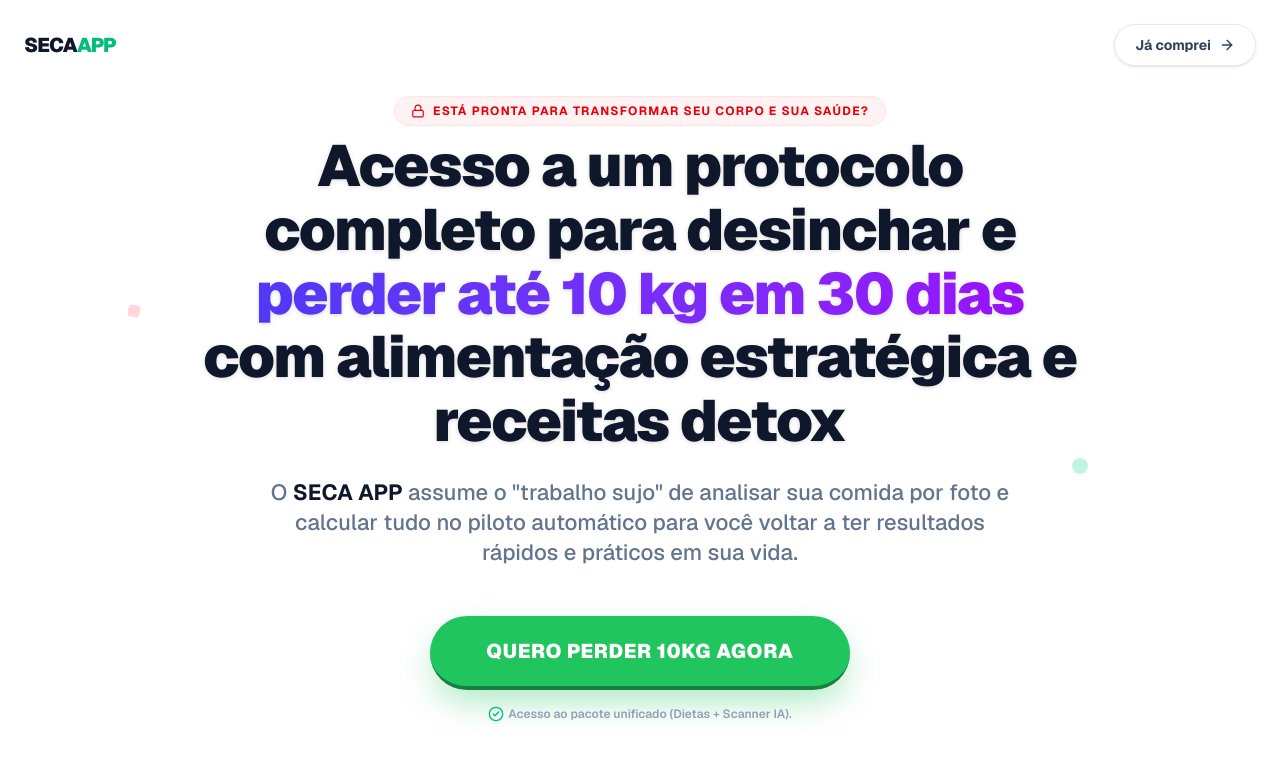
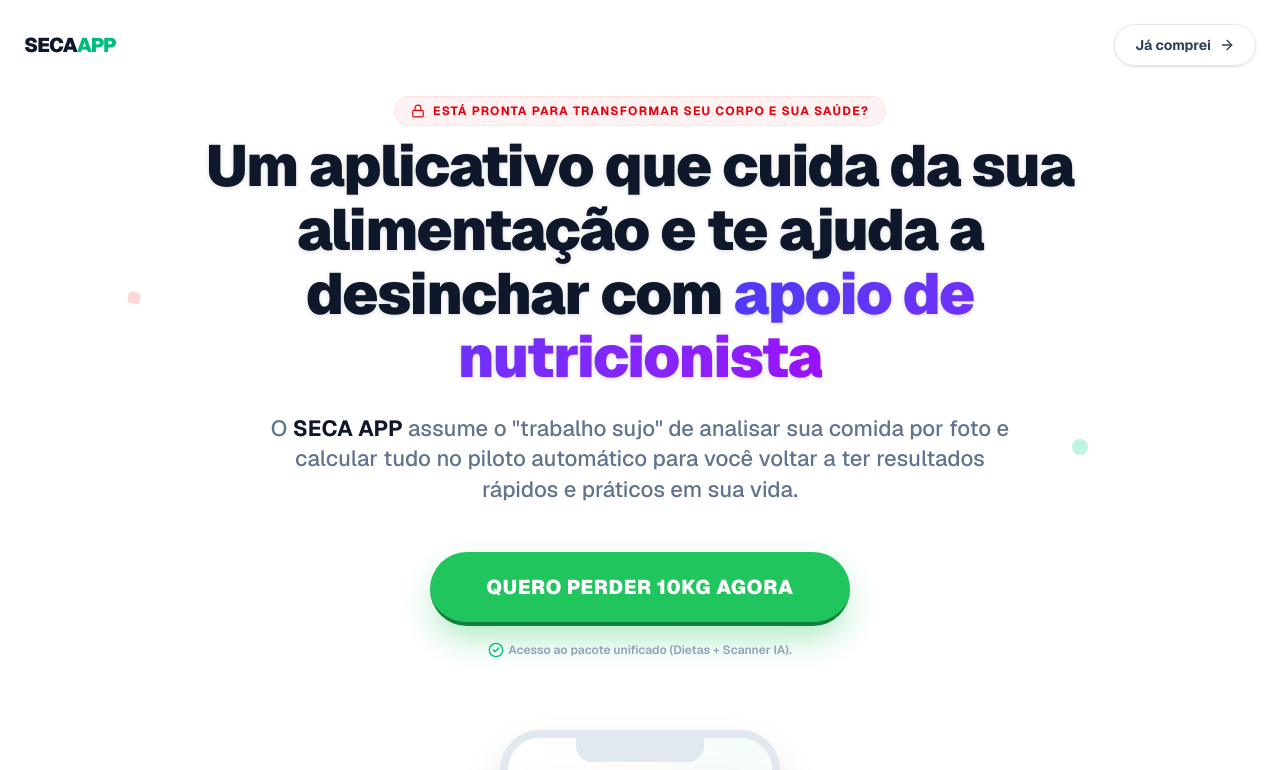
Before and after one commit to ofamosorei/app-fit, a Next.js app in the folder frontend/: page / in a window 1280 px wide. Shown: the top 770 px of the page. Built offline with nearby package versions, Linux system fonts and the light colour scheme.

Commit message:
feat(landing): update hero title text per user request

```diff
--- a/frontend/src/app/page.tsx
+++ b/frontend/src/app/page.tsx
@@ -99,7 +99,7 @@
             <Lock className="w-3.5 h-3.5" /> está pronta para transformar seu corpo e sua saúde?
           </div>
           <h1 className="text-[34px] sm:text-[58px] font-black leading-[1.1] tracking-tight text-slate-900 drop-shadow-sm">
-            Acesso a um protocolo completo para desinchar e <span className="text-transparent bg-clip-text bg-gradient-to-r from-indigo-600 to-purple-600">perder até 10 kg em 30 dias</span> com alimentação estratégica e receitas detox
+            Um aplicativo que cuida da sua alimentação e te ajuda a desinchar com <span className="text-transparent bg-clip-text bg-gradient-to-r from-indigo-600 to-purple-600">apoio de nutricionista</span>
           </h1>
           <p className="text-lg sm:text-[22px] text-slate-500 font-medium max-w-3xl mx-auto leading-snug">
             O <strong className="text-slate-900">SECA APP</strong> assume o "trabalho sujo" de analisar sua comida por foto e calcular tudo no piloto automático para você voltar a ter resultados rápidos e práticos em sua vida.
```
